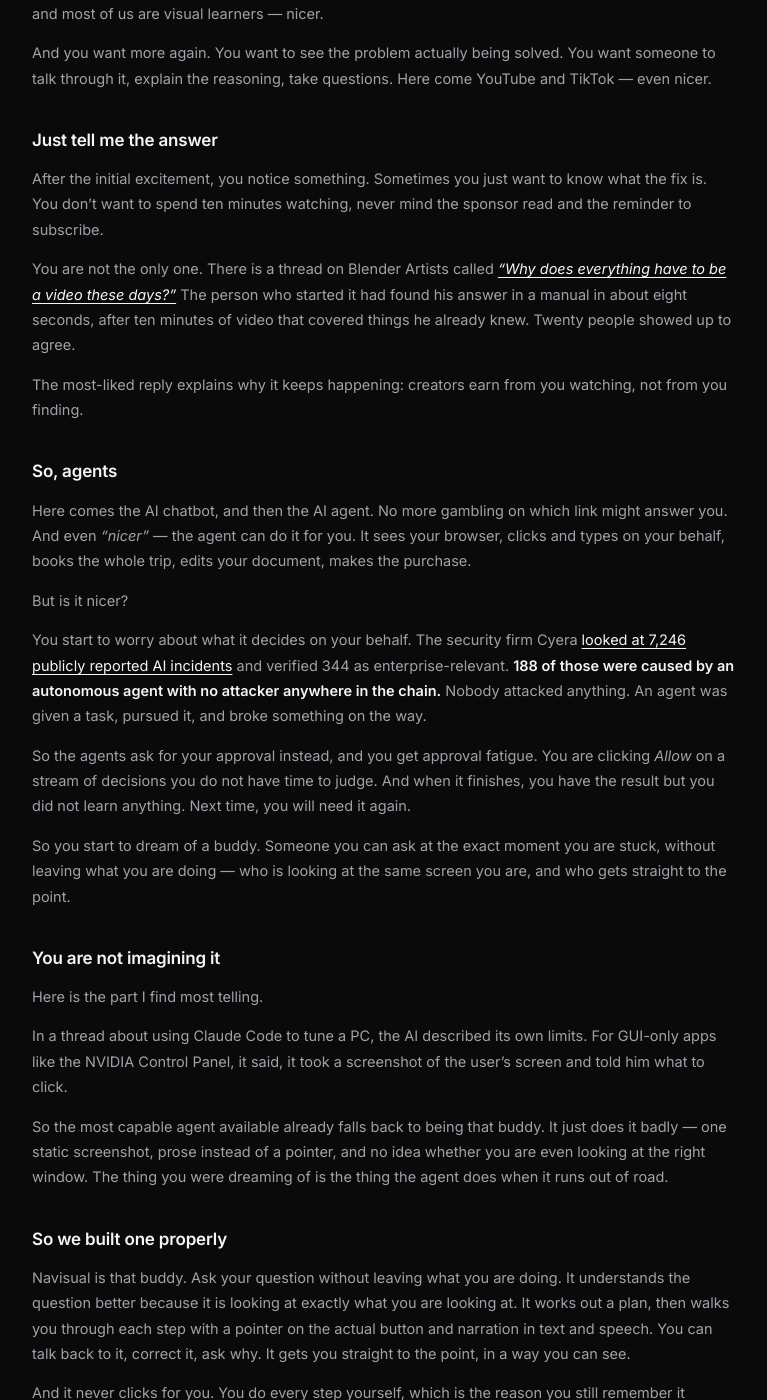
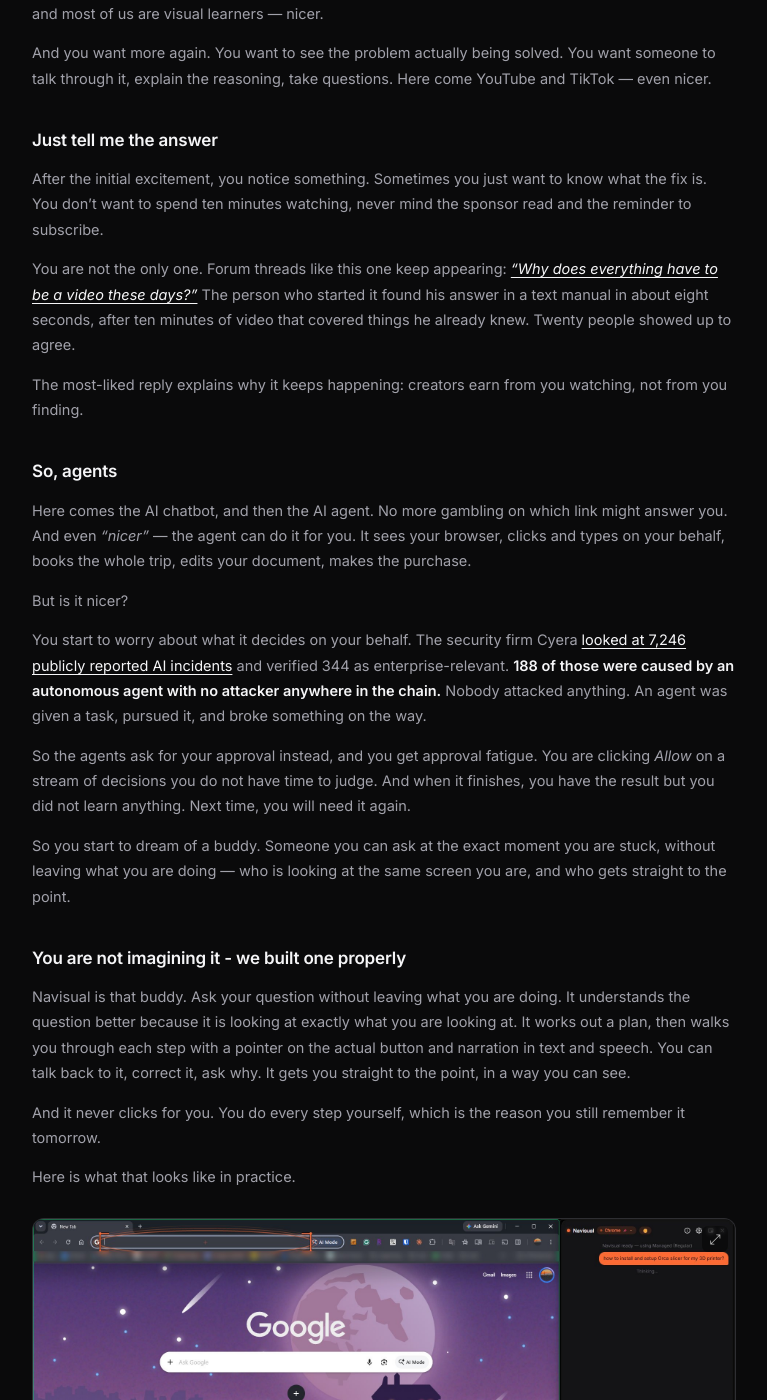
Before and after one commit to NavisualGuide/NavisualGuide.github.io, a Jekyll site: the page built from _guides/answer-where-the-problem-is.md, in a window 1280 px wide and 1400 px high, scrolled down 470 px. Shown: the whole window, without its empty margins (256-1023 px from the left). Built offline with Jekyll 4.4.1, drawn with Linux system fonts in a browser that asks for light colours; some of the changed text lies outside the part shown.

Commit message:
Blog: founder's cut of the agent example, and a grammar fix
Founder edits kept as written:
- The Claude Code "tuning a PC" section removed -- their judgement that the
  argument was not strong enough to carry a section.
- Headings merged into "You are not imagining it - we built one properly".
  With the agent example gone, "You are not imagining it" now points back at
  the dream-of-a-buddy paragraph, which is the intent.
- "Two real ones" -> "Real ones".
- The Blender citation generalised from one thread to "forum threads like this
  one", which is the better claim.

One fix applied, because it was a typo rather than a choice and the draft is
for reading: the rewrite left "Forum threads like this one [link]." as a
fragment with no verb, followed by "Persons found his answer". Minimal repair
that keeps the generalising intent -- "threads like this one keep appearing:"
and "The person who started it found his answer".

NOT applied, still the founder's call: strengthening the Cyera sentence by
naming the underlying corpora. Checked the source before publishing a number in
public -- the figures are correct (7,246 / 344 / 188, Sept 2023 - May 2026) and
the data is drawn from the AI Incident Database and OECD trackers, which are
independent and public. It is vendor research and not peer-reviewed, so naming
those corpora turns "a security vendor claims" into "a vendor's analysis of
public incident databases" for eleven words.

Still draft: true.

Co-Authored-By: Claude Opus 5 <noreply@anthropic.com>

```diff
--- a/_guides/answer-where-the-problem-is.md
+++ b/_guides/answer-where-the-problem-is.md
@@ -34,9 +34,9 @@ After the initial excitement, you notice something. Sometimes you just want to k
 is. You don't want to spend ten minutes watching, never mind the sponsor read and the reminder to
 subscribe.
 
-You are not the only one. There is a thread on Blender Artists called
+You are not the only one. Forum threads like this one keep appearing:
 [*"Why does everything have to be a video these days?"*](https://blenderartists.org/t/why-does-everything-have-to-be-a-video-these-days/1652886)
-The person who started it had found his answer in a manual in about eight seconds, after ten
+The person who started it found his answer in a text manual in about eight seconds, after ten
 minutes of video that covered things he already knew. Twenty people showed up to agree.
 
 The most-liked reply explains why it keeps happening: creators earn from you watching, not from
@@ -64,20 +64,7 @@ So you start to dream of a buddy. Someone you can ask at the exact moment you ar
 leaving what you are doing — who is looking at the same screen you are, and who gets straight to
 the point.
 
-## You are not imagining it
-
-Here is the part I find most telling.
-
-In a thread about using Claude Code to tune a PC, the AI described its own limits. For GUI-only
-apps like the NVIDIA Control Panel, it said, it took a screenshot of the user's screen and told
-him what to click.
-
-So the most capable agent available already falls back to being that buddy. It just does it
-badly — one static screenshot, prose instead of a pointer, and no idea whether you are even
-looking at the right window. The thing you were dreaming of is the thing the agent does when it
-runs out of road.
-
-## So we built one properly
+## You are not imagining it - we built one properly
 
 Navisual is that buddy. Ask your question without leaving what you are doing. It understands the
 question better because it is looking at exactly what you are looking at. It works out a plan,
```
Also changed, not shown: other parts of _guides/answer-where-the-problem-is.md (+1 -1 lines).
